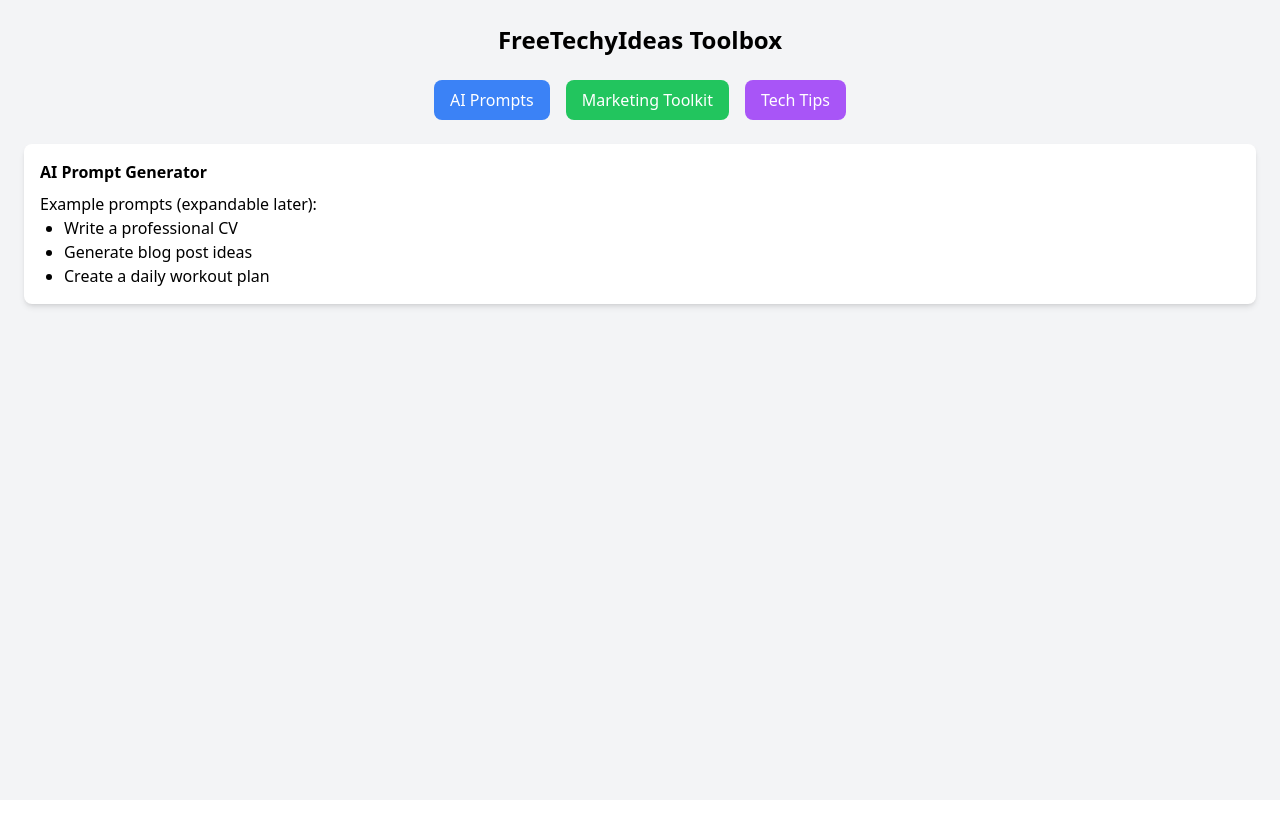
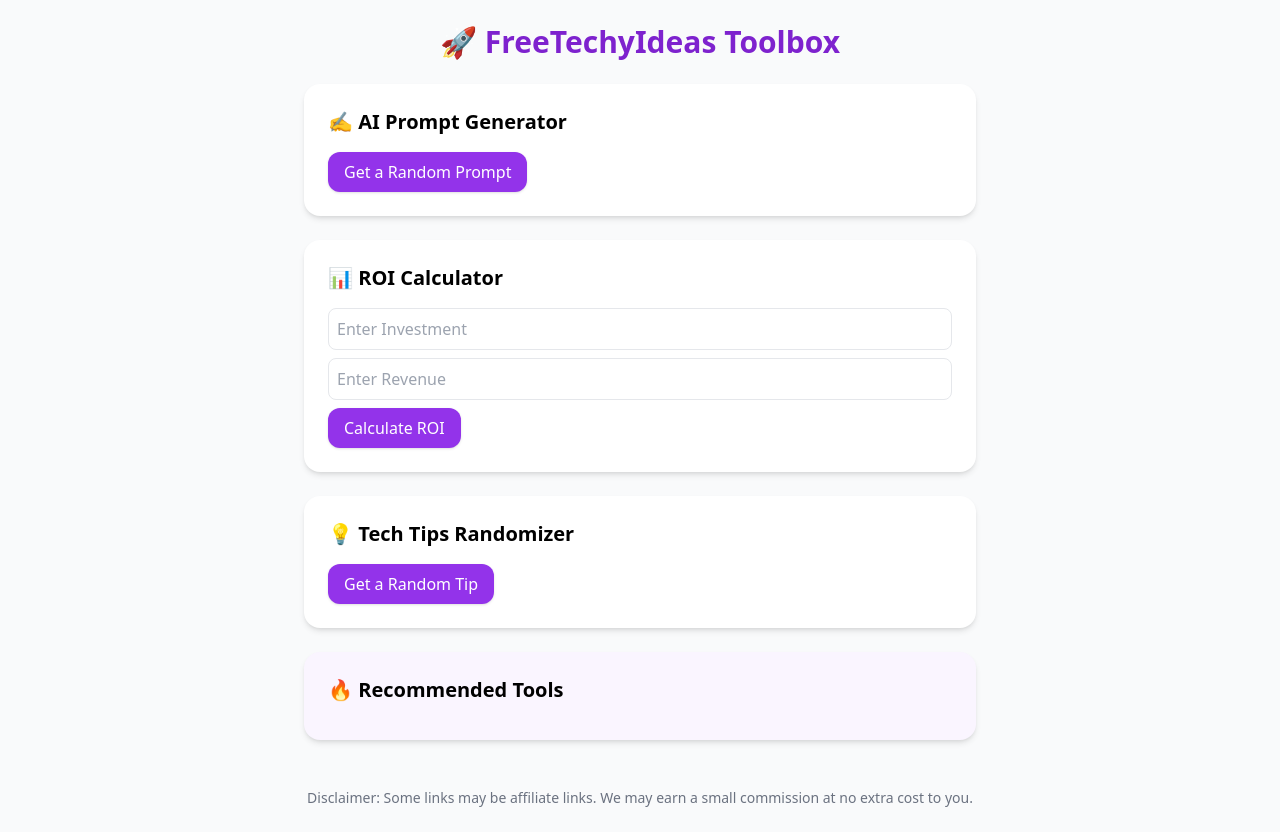
Before and after one commit to boniface1022k-dotcom/freetechyideas-toolbox, a React (Vite) app: page / in a window 1280 px wide. Before the commit the page ends 800 px from the top, so only its background shows below. Built offline with nearby package versions, Linux system fonts and the light colour scheme.

Commit message:
Update App.jsx

```diff
--- a/src/App.jsx
+++ b/src/App.jsx
@@ -1,50 +1,145 @@
-import React, { useState } from "react";
+import { useState } from "react";
+import { prompts } from "./data/prompts";
+import { tips } from "./data/tips";
+import { affiliateLinks } from "./data/links";
 
-function App() {
-  const [tab, setTab] = useState("prompts");
+export default function App() {
+  const [selectedPrompt, setSelectedPrompt] = useState("");
+  const [randomTip, setRandomTip] = useState("");
+  const [investment, setInvestment] = useState("");
+  const [revenue, setRevenue] = useState("");
+  const [roi, setRoi] = useState(null);
+
+  // ROI Calculator
+  const calculateROI = () => {
+    const inv = parseFloat(investment);
+    const rev = parseFloat(revenue);
+    if (!isNaN(inv) && !isNaN(rev) && inv > 0) {
+      const result = ((rev - inv) / inv) * 100;
+      setRoi(result);
+    }
+  };
+
+  // Random Prompt
+  const getRandomPrompt = () => {
+    const randomIndex = Math.floor(Math.random() * prompts.length);
+    setSelectedPrompt(prompts[randomIndex]);
+  };
+
+  // Random Tip
+  const getRandomTip = () => {
+    const randomIndex = Math.floor(Math.random() * tips.length);
+    setRandomTip(tips[randomIndex]);
+  };
 
   return (
-    <div className="min-h-screen bg-gray-100 p-6">
-      <h1 className="text-2xl font-bold text-center mb-6">FreeTechyIdeas Toolbox</h1>
-      <div className="flex justify-center space-x-4 mb-6">
-        <button onClick={() => setTab("prompts")} className="px-4 py-2 bg-blue-500 text-white rounded-lg">AI Prompts</button>
-        <button onClick={() => setTab("marketing")} className="px-4 py-2 bg-green-500 text-white rounded-lg">Marketing Toolkit</button>
-        <button onClick={() => setTab("tips")} className="px-4 py-2 bg-purple-500 text-white rounded-lg">Tech Tips</button>
+    <div className="min-h-screen bg-gray-50 flex flex-col items-center p-6">
+      <h1 className="text-3xl font-bold text-purple-700 mb-6">
+        🚀 FreeTechyIdeas Toolbox
+      </h1>
+
+      {/* AI Prompt Generator */}
+      <div className="w-full max-w-2xl bg-white rounded-2xl shadow-md p-6 mb-6">
+        <h2 className="text-xl font-semibold mb-4">✍️ AI Prompt Generator</h2>
+        <button
+          onClick={getRandomPrompt}
+          className="px-4 py-2 bg-purple-600 text-white rounded-xl shadow hover:bg-purple-700 transition"
+        >
+          Get a Random Prompt
+        </button>
+        {selectedPrompt && (
+          <p className="mt-4 text-gray-700">{selectedPrompt}</p>
+        )}
       </div>
 
-      {tab === "prompts" && (
-        <div className="bg-white p-4 rounded-lg shadow-md">
-          <h2 className="font-bold mb-2">AI Prompt Generator</h2>
-          <p>Example prompts (expandable later):</p>
-          <ul className="list-disc ml-6">
-            <li>Write a professional CV</li>
-            <li>Generate blog post ideas</li>
-            <li>Create a daily workout plan</li>
-          </ul>
+      {/* Marketing Toolkit - ROI Calculator */}
+      <div className="w-full max-w-2xl bg-white rounded-2xl shadow-md p-6 mb-6">
+        <h2 className="text-xl font-semibold mb-4">📊 ROI Calculator</h2>
+        <div className="space-y-2">
+          <input
+            type="number"
+            placeholder="Enter Investment"
+            value={investment}
+            onChange={(e) => setInvestment(e.target.value)}
+            className="w-full p-2 border rounded-lg"
+          />
+          <input
+            type="number"
+            placeholder="Enter Revenue"
+            value={revenue}
+            onChange={(e) => setRevenue(e.target.value)}
+            className="w-full p-2 border rounded-lg"
+          />
+          <button
+            onClick={calculateROI}
+            className="px-4 py-2 bg-purple-600 text-white rounded-xl shadow hover:bg-purple-700 transition"
+          >
+            Calculate ROI
+          </button>
         </div>
-      )}
+        {roi !== null && (
+          <div className="mt-4">
+            <p className="text-lg">
+              Your ROI is: <strong>{roi.toFixed(2)}%</strong>
+            </p>
+            <p className="mt-2 text-sm text-gray-700">
+              💡 Pro Tip: Use {affiliateLinks.seoTool.name}{" "}
+              <a
+                href={affiliateLinks.seoTool.url}
+                target="_blank"
+                rel="noopener noreferrer"
+                className="text-blue-600 underline"
+              >
+                ({affiliateLinks.seoTool.url})
+              </a>{" "}
+              to find profitable keywords and boost your ROI.
+            </p>
+          </div>
+        )}
+      </div>
 
-      {tab === "marketing" && (
-        <div className="bg-white p-4 rounded-lg shadow-md">
-          <h2 className="font-bold mb-2">Marketing Toolkit</h2>
-          <p>Example calculators (expandable later):</p>
-          <ul className="list-disc ml-6">
-            <li>ROI Calculator</li>
-            <li>Affiliate Commission Tracker</li>
-            <li>Ad Spend Estimator</li>
-          </ul>
-        </div>
-      )}
+      {/* Tech Tips Randomizer */}
+      <div className="w-full max-w-2xl bg-white rounded-2xl shadow-md p-6 mb-6">
+        <h2 className="text-xl font-semibold mb-4">💡 Tech Tips Randomizer</h2>
+        <button
+          onClick={getRandomTip}
+          className="px-4 py-2 bg-purple-600 text-white rounded-xl shadow hover:bg-purple-700 transition"
+        >
+          Get a Random Tip
+        </button>
+        {randomTip && <p className="mt-4 text-gray-700">{randomTip}</p>}
+      </div>
 
-      {tab === "tips" && (
-        <div className="bg-white p-4 rounded-lg shadow-md">
-          <h2 className="font-bold mb-2">Tech Tips Randomizer</h2>
-          <p>Tip of the moment:</p>
-          <p className="italic">Always use a password manager to secure your logins.</p>
-        </div>
-      )}
+      {/* Recommended Tools Section */}
+      <div className="w-full max-w-2xl bg-purple-50 rounded-2xl shadow-md p-6">
+        <h2 className="text-xl font-bold mb-3">🔥 Recommended Tools</h2>
+        <ul className="space-y-2">
+          {Object.values(affiliateLinks).map((tool, i) => (
+            <li
+              key={i}
+              className="p-3 bg-white rounded-xl shadow hover:shadow-md transition"
+            >
+              <a
+                href={tool.url}
+                target="_blank"
+                rel="noopener noreferrer"
+                className="text-blue-600 font-semibold hover:underline"
+              >
+                {tool.name}
+              </a>
+              <p className="text-sm text-gray-600">{tool.description}</p>
+            </li>
+          ))}
+        </ul>
+      </div>
+
+      {/* Disclaimer */}
+      <footer className="mt-12 text-center text-gray-500 text-sm">
+        <p>
+          Disclaimer: Some links may be affiliate links. We may earn a small
+          commission at no extra cost to you.
+        </p>
+      </footer>
     </div>
   );
 }
-
-export default App;
```
